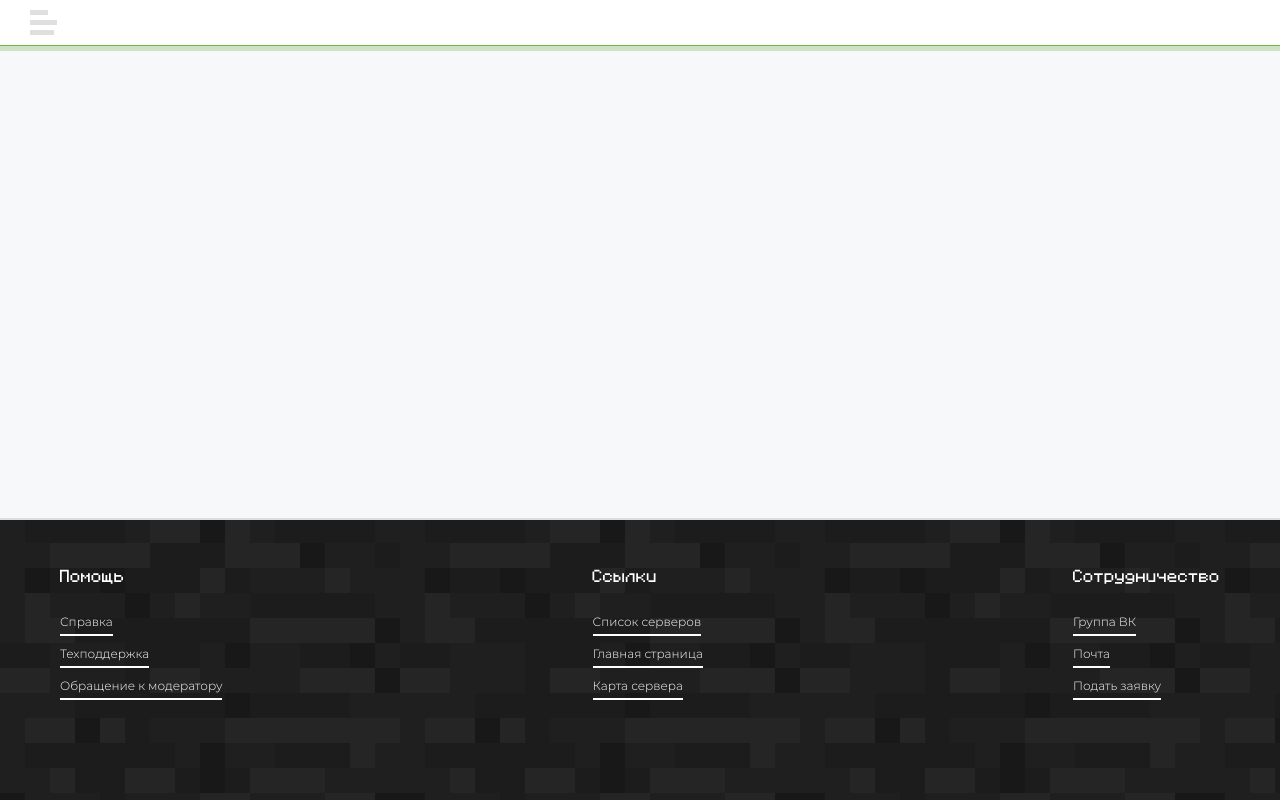
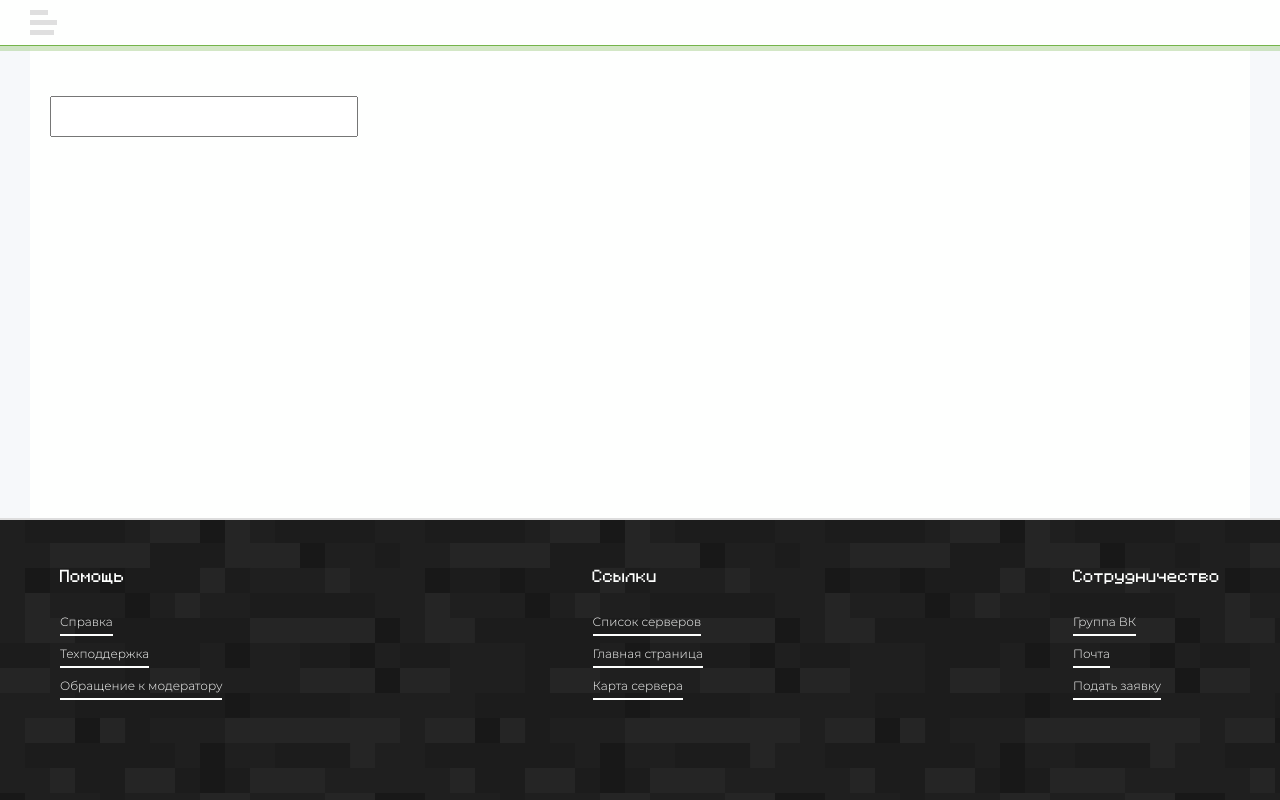
Before and after one commit to pixplaze/pixplaze-webapp, a Vue app: page /login in a window 1280 px wide. Built offline with nearby package versions, Linux system fonts and the light colour scheme; a web font is replaced by a local one.

Commit message:
Minor layout fixes

```diff
--- a/src/assets/css/global.css
+++ b/src/assets/css/global.css
@@ -48,4 +48,4 @@ h3 {
     transition-duration: 0.2s;
     transition-timing-function: ease-in-out;
     transition-delay: 0s;
-  }
+}
--- a/src/components/layouts/HolygrailLayout.vue
+++ b/src/components/layouts/HolygrailLayout.vue
@@ -49,21 +49,14 @@ export default {
 </template>
 
 <style>
-/** */
-
-/** */
 html, body, #app, .page-wrapper {
   height: 100%;
   background-color: var(--color-gray-silver);
 }
 
-.page-body.content, .footer-info.content {
-  padding-bottom: 50px;
-}
 .page-body {
   display: flex;
-  overflow: hidden;
-  height: min-content;
+  box-sizing: border-box;
 }
 
 .page-wrapper {
@@ -84,6 +77,12 @@ header {
   content: "";
 }
 
+main {
+  overflow: hidden;
+  width: 100%;
+  background-color: var(--color-main-foreground);
+}
+
 footer {
   content: "";
   background: url(../../assets/img/background.png);
@@ -91,10 +90,6 @@ footer {
 
 .footer-info {
   border-top: 2px solid var(--color-gray-steel);
-}
-
-.page-body {
-  display: flex;
 }
 
 aside {
@@ -108,10 +103,6 @@ aside.expanded {
 }
 
 
-main {
-  width: 100%;
-  background-color: var(--color-main-foreground);
-}
 </style>
 
 <style>
@@ -127,6 +118,7 @@ main {
     padding-bottom: 20px;
     margin: 0;
   }
+
   .arrows {
     justify-content: space-between;
   }
--- /dev/null
+++ b/src/components/pages/LoginPage.vue
@@ -0,0 +1,36 @@
+<script>
+import CubicInput from '@/components/ui/CubicInput'
+
+export default {
+  name: 'login-page',
+  components: {
+    CubicInput
+  },
+  data: () => ({
+
+  })
+}
+
+</script>
+
+<template>
+  <form action="" class="login-form">
+    <cubic-input
+      :id="'test-input'"
+      :name="'test-input'"
+      :type="'password'"
+    />
+  </form>
+</template>
+
+<style>
+  .login-form {
+    padding: 20px;
+    padding-top: 50px;
+    padding-bottom: 50px;
+  }
+
+  .login-form > input {
+    width: 300px;
+  }
+</style>
--- a/src/components/pages/MainPage.vue
+++ b/src/components/pages/MainPage.vue
@@ -76,7 +76,7 @@ export default {
       <arrow-button :variant="'down'"/>
     </section>
     <section class="content">
-      <float-box class="glass message"><mc-button>Кнопка</mc-button><mc-button>Попка</mc-button></float-box>
+      <float-box class="glass message"><mc-button>Кнопка 1</mc-button><mc-button>Кнопка 2</mc-button></float-box>
     </section>
     <section class="content">
       <text-box></text-box>
--- /dev/null
+++ b/src/components/ui/CubicInput.vue
@@ -0,0 +1,30 @@
+<script>
+export default {
+  name: 'cubic-input',
+  props: {
+    id: {
+      type: String,
+      required: true
+    },
+    name: {
+      type: String,
+      required: true
+    },
+    type: {
+      type: String,
+      default: 'text'
+    }
+  }
+}
+</script>
+
+<template>
+  <input :id="id" :name="name" :type="type">
+</template>
+
+<style scoped>
+input {
+  height: 35px;
+  /* box-shadow: inset; */
+}
+</style>
--- a/src/router.js
+++ b/src/router.js
@@ -3,6 +3,7 @@ import MainPage from '@/components/pages/MainPage'
 import ProfilePage from '@/components/pages/ProfilePage'
 import ServersPage from '@/components/pages/ServersPage'
 import ServerPage from '@/components/pages/ServerPage'
+import LoginPage from '@/components/pages/LoginPage'
 
 const routes = [
   {
@@ -12,6 +13,11 @@ const routes = [
     meta: {
       layout: 'holygrail-layout'
     }
+  },
+  { // no need to define `meta`, since the default layout is already `holygrail-layout`
+    path: '/login',
+    name: 'login',
+    component: LoginPage
   },
   {
     path: '/profile/:id',
```
